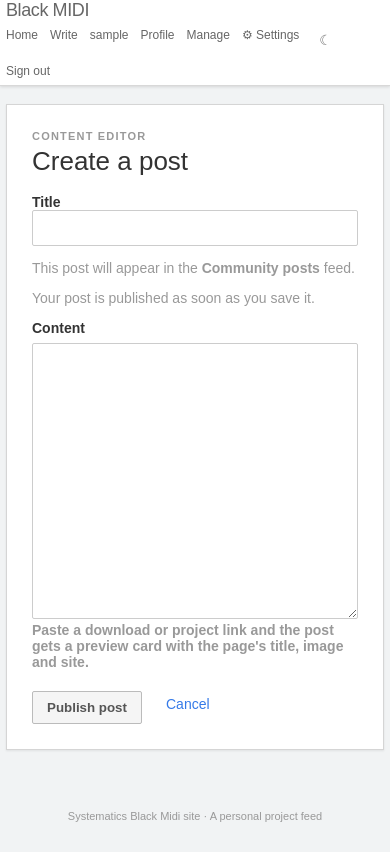
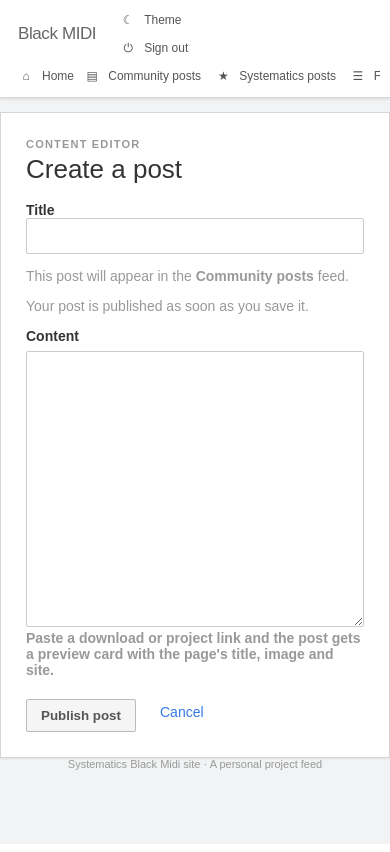
Before and after one commit to systematicmidis/systematics-website, a Flask app: page /admin/new in a window 390 px wide. Run offline with Flask 3, Linux system fonts and the light colour scheme; the visitor is signed in with stand-in values (Sample User, id 1); data comes from the database, SQL or seed files in the repository.

Commit message:
Give the site Google+'s rail, and fade pages in
Google+ kept every link in a rail against the left edge of the window, the stream
in one narrow column centred in the space left over, and nothing along the top.
That is now the shell: the rail carries what the top bar and the sidebar held
between them, it is window-height and sticky so it holds still while the stream
scrolls, and under 850px it becomes a two-row strip - brand and the theme and
sign-out buttons on one row, then every link as one strip that scrolls sideways
rather than wrapping into three rows. The old CSS hid the sidebar entirely below
850px, so a phone visitor never saw those links at all.

is-active is now worked out per link from the path and the query string instead
of being hard-coded on Home, which the two category feeds and the following
stream need.

A page change fades the stream in and lifts it 8px, with the first four items
staggered, so a navigation reads as the stream swapping in place. It is a CSS
animation rather than JavaScript, and prefers-reduced-motion turns it off.

Generated with Codebuff 🤖
Co-Authored-By: Codebuff <noreply@codebuff.com>

```diff
--- a/public/static/style.css
+++ b/public/static/style.css
@@ -34,63 +34,103 @@ img { max-width:100%; }
 a { color:#357ae8; text-decoration:none; }
 a:hover { text-decoration:underline; }
 
-.topbar {
-  height:54px;
-  background:#fff;
-  border-bottom:1px solid #d8d8d8;
-  box-shadow:0 1px 3px rgba(0,0,0,.12);
+/* The rail and the stream ---------------------------------------------------
+   Google+ kept every link in a rail against the left edge of the window, put the
+   stream in one narrow column centred in the space that was left, and had no top
+   bar at all. That is the shape here: `.app` is the rail plus the column that
+   holds the stream and the footer.
+
+   The rail is as tall as the window and sticks, so it holds still while the
+   stream scrolls past it, and only scrolls on its own if it is ever taller than
+   the window. Below 850px it lies along the top of the window instead - see the
+   breakpoint further down. */
+.app {
+  display:grid;
+  grid-template-columns:212px minmax(0, 1fr);
+  min-height:100vh;
+}
+.rail {
+  grid-column:1;
+  align-self:start;
   position:sticky;
   top:0;
-  z-index:20;
+  height:100vh;
+  overflow-y:auto;
+  display:flex;
+  flex-direction:column;
+  padding:10px 10px 20px 6px;
 }
-.topbar-inner {
-  width:min(1200px, calc(100% - 24px));
-  height:100%;
-  margin:auto;
-  display:flex;
-  align-items:center;
-  justify-content:space-between;
-}
-.brand {
+.rail-brand {
+  display:block;
+  padding:6px 12px 12px;
   color:#666;
-  font-size:20px;
+  font-size:19px;
   font-weight:400;
   letter-spacing:-.4px;
 }
-.topbar nav { display:flex; gap:18px; }
-.topbar nav a { color:#666; font-size:13px; }
-
-.page-shell {
-  width:min(1200px, calc(100% - 24px));
-  margin:18px auto 60px;
-  display:grid;
-  grid-template-columns:190px minmax(0, 600px) 1fr;
-  gap:20px;
+/* The two link groups. On a desktop they stack down the rail; on a phone this
+   wrapper is what turns them into one sideways-scrolling strip. */
+.rail-links { display:flex; flex-direction:column; }
+.rail-nav, .rail-group { display:flex; flex-direction:column; }
+.rail-group {
+  margin-top:12px;
+  padding-top:12px;
+  border-top:1px solid #d5d5d5;
 }
-.sidebar { padding-top:4px; }
-.side-link {
-  display:block;
+.rail-link {
+  display:flex;
+  align-items:center;
+  gap:9px;
+  width:100%;
   padding:9px 12px;
+  border:0;
+  border-radius:3px;
+  background:none;
   color:#555;
-  border-radius:3px;
+  font:inherit;
+  font-size:13px;
+  text-align:left;
+  cursor:pointer;
 }
-.side-link:hover { background:#e5e7e9; text-decoration:none; }
-.side-link.active {
-  background:#ddd;
-  color:#333;
-  font-weight:bold;
-}
-.sidebar-note {
-  margin:22px 10px 0;
-  padding-top:15px;
+.rail-link:hover { background:#e5e7e9; text-decoration:none; }
+.rail-link.is-active { background:#ddd; color:#333; font-weight:bold; }
+.rail-icon { flex:0 0 16px; display:inline-block; text-align:center; }
+.rail-theme { margin-top:4px; }
+.rail-foot { margin-top:auto; padding-top:14px; }
+.rail-note {
+  margin:14px 6px 0;
+  padding-top:14px;
   border-top:1px solid #d5d5d5;
   color:#777;
   font-size:12px;
   line-height:1.5;
 }
-.sidebar-note strong { color:#555; }
-.sidebar-note p { margin-top:5px; }
-.right-space { min-width:0; }
+.rail-note strong { color:#555; }
+.rail-note p { margin:5px 0 0; }
+
+/* The column: one narrow stream, centred in the space the rail leaves over, with
+   the footer pushed to the foot of the window on a short page. */
+.stream-col { grid-column:2; min-width:0; display:flex; flex-direction:column; }
+.feed { width:min(640px, 100%); margin:16px auto 0; min-width:0; }
+footer { margin-top:auto; }
+
+/* Page changes --------------------------------------------------------------
+   A page load fades the stream in and lifts it a few pixels, which is the feel
+   Google+ had when its stream swapped in place. Nothing depends on it: somebody
+   who has asked their system for reduced motion gets the page straight away
+   (see the opt-out at the foot of the file). The first few items stagger, so the
+   column arrives as a stream rather than as one block. */
+@keyframes stream-in {
+  from { opacity:0; transform:translateY(8px); }
+  to   { opacity:1; transform:translateY(0); }
+}
+.feed > * { animation:stream-in .24s cubic-bezier(.2,.7,.3,1) both; }
+.feed > *:nth-child(2) { animation-delay:36ms; }
+.feed > *:nth-child(3) { animation-delay:72ms; }
+.feed > *:nth-child(4) { animation-delay:108ms; }
+@media (prefers-reduced-motion: reduce) {
+  .feed > * { animation:none; }
+}
 
 .feed-header {
   background:#fff;
@@ -240,18 +280,64 @@ footer {
   padding:0 0 30px;
 }
 
-/* Anywhere the layout narrows, the column must be allowed to be narrower than
-   its content (minmax(0, 1fr), not 1fr). Plain ``1fr`` means ``minmax(auto,
-   1fr)``, and ``auto`` floors the track at its widest *unbreakable* item - one
-   pasted URL without a break opportunity turned the whole feed into a 6000px
-   wide page on a phone instead of wrapping. */
+/* Below this the rail lies along the top of the window rather than down the
+   side: the brand and the account buttons on one row, then every link as a
+   single strip that scrolls sideways rather than wrapping into several rows and
+   eating the top of the screen. The alternative - letting the links wrap - was
+   what the old top bar did, and it cost two or three rows on a phone.
+
+   The stream column still has to be allowed to be narrower than its content:
+   ``min-width:0`` here and ``minmax(0, 1fr)`` above are what stop one pasted URL
+   with no break opportunity stretching the whole page. */
 @media (max-width: 850px) {
-  .page-shell { grid-template-columns:minmax(0, 1fr); }
-  .sidebar, .right-space { display:none; }
-  .feed { width:min(600px, 100%); margin:auto; min-width:0; }
+  .app { display:block; }
+  .rail {
+    display:grid;
+    grid-template-columns:auto minmax(0, 1fr);
+    grid-template-areas:
+      "brand foot"
+      "links links";
+    align-items:center;
+    column-gap:8px;
+    height:auto;
+    overflow:visible;
+    background:#fff;
+    border-bottom:1px solid #d8d8d8;
+    box-shadow:0 1px 3px rgba(0,0,0,.12);
+    padding:6px 10px 7px;
+    z-index:20;
+  }
+  .rail-brand { grid-area:brand; padding:4px 0; white-space:nowrap; }
+  .rail-foot {
+    grid-area:foot;
+    flex-direction:row;
+    justify-content:flex-end;
+    margin:0;
+    padding:0;
+    border:0;
+  }
+  .rail-links {
+    grid-area:links;
+    flex-direction:row;
+    flex-wrap:nowrap;
+    overflow-x:auto;
+    gap:2px;
+  }
+  .rail-nav, .rail-group {
+    flex-direction:row;
+    flex-wrap:nowrap;
+    margin:0;
+    padding:0;
+    border:0;
+  }
+  .rail-group { margin-left:6px; padding-left:6px; border-left:1px solid #ddd; }
+  .rail-link { width:auto; white-space:nowrap; }
+  .rail-theme { margin-top:0; }
+  .rail-note { display:none; }
+  .stream-col { display:block; }
+  .feed { width:min(600px, 100%); margin:14px auto 0; }
 }
 @media (max-width: 500px) {
-  .page-shell, .topbar-inner { width:calc(100% - 12px); }
   .post-body { padding-left:15px; padding-right:15px; }
   .post-actions { gap:15px; padding-left:15px; padding-right:15px; }
   .comments { padding-left:15px; padding-right:15px; }
@@ -271,9 +357,9 @@ footer {
 /* Phones: a tighter header, room for the vote row, and no double indentation
    on long comment threads. */
 @media (max-width: 560px) {
-  .topbar nav { gap:12px; }
-  .topbar nav a { font-size:12px; }
-  .brand { font-size:18px; }
+  .rail-link { padding:7px 9px; font-size:12px; }
+  .rail-brand { font-size:17px; padding:6px 8px; }
+  .rail-icon { flex-basis:14px; }
   .tab { padding:8px 10px; font-size:12px; }
   .feed-header { padding:14px 15px; }
   .feed-header h1 { font-size:20px; }
@@ -323,12 +409,6 @@ small { color:#999; font-weight:normal; display:block; margin-top:4px; }
 .profile-comment { background:#fff; border:1px solid #ddd; border-top:0; padding:14px 18px; }
 .profile-comment p { margin:0 0 6px; white-space:pre-wrap; }
 .profile-comment span { color:#999; font-size:12px; }
-@media (max-width: 650px) {
-  .topbar-inner { flex-wrap:wrap; }
-  .topbar { height:auto; min-height:54px; }
-  .topbar nav { padding:7px 0; flex-wrap:wrap; }
-}
-
 .profile-bio {
   margin:10px 0 0;
   max-width:560px;
@@ -666,19 +746,13 @@ small { color:#999; font-weight:normal; display:block; margin-top:4px; }
 .owner-row-main small { color:var(--text-dim); }
 .owner-row-link { color:var(--link); font-size:12px; }
 
-/* The one-click theme button in the top bar: shows the theme it switches to. */
-.theme-quick {
-  border:1px solid transparent; background:transparent; color:var(--muted);
-  font:inherit; font-size:14px; line-height:1; padding:4px 7px; border-radius:3px;
-  cursor:pointer;
-}
-.theme-quick:hover { background:var(--surface-3); color:var(--text); }
-.theme-quick-light { display:none; }
-.theme-quick-dark { display:inline; }
-html[data-theme="dark"] .theme-quick-light { display:inline; }
-html[data-theme="dark"] .theme-quick-dark { display:none; }
-.nav-settings { white-space:nowrap; }
-.side-link-owner { color:var(--accent); }
+/* The rail's theme button: one icon, showing the theme it switches to. These
+   come after .rail-icon so the display rules here win over its inline-block. */
+.theme-icon-light { display:none; }
+.theme-icon-dark { display:inline-block; }
+html[data-theme="dark"] .theme-icon-light { display:inline-block; }
+html[data-theme="dark"] .theme-icon-dark { display:none; }
+.rail-link-owner { color:var(--accent); }
 
 @media (max-width: 620px) {
   .theme-switch { grid-template-columns:1fr; }
--- a/src/templates/base.html
+++ b/src/templates/base.html
@@ -26,51 +26,72 @@
   <script src="/static/theme.js" defer></script>
 </head>
 <body>
-<header class="topbar">
-  <div class="topbar-inner">
-    <a class="brand" href="{{ url_for('home') }}">Black MIDI</a>
-    <nav>
-      <a href="{{ url_for('home') }}">Home</a>
+{# Google+ kept every link in a rail against the left edge of the window and put
+   the stream in one narrow column centred in the space that was left, with
+   nothing along the top. This is that shape: one rail, one column, no top bar.
+   The rail carries what the old top bar and sidebar held between them.
+
+   ``is-active`` is worked out per link rather than hard-coded, so the rail says
+   where you actually are - a query string counts, which is what the two category
+   feeds and the following stream use. #}
+{% set on_home = request.path == url_for('home') and not request.args.get('category') and not request.args.get('feed') %}
+<div class="app">
+  <aside class="rail">
+    <a class="rail-brand" href="{{ url_for('home') }}">Black MIDI</a>
+    {# Two groups of links, stacked down the rail on a desktop and scrolling
+       sideways as one strip on a phone - see the 850px breakpoint. #}
+    <div class="rail-links">
+    <nav class="rail-nav">
+      <a class="rail-link{% if on_home %} is-active{% endif %}" href="{{ url_for('home') }}"><span class="rail-icon" aria-hidden="true">⌂</span>Home</a>
+      <a class="rail-link{% if request.args.get('category') == 'community' %} is-active{% endif %}" href="{{ url_for('home', category='community') }}"><span class="rail-icon" aria-hidden="true">▤</span>Community posts</a>
+      <a class="rail-link{% if request.args.get('category') == 'systematics' %} is-active{% endif %}" href="{{ url_for('home', category='systematics') }}"><span class="rail-icon" aria-hidden="true">★</span>Systematics posts</a>
       {% if current_user %}
-        <a href="{{ url_for('new_post') }}">Write</a>
-        <a href="{{ url_for('profile', username=current_user.username) }}">{{ current_user.display_name }}{% if is_owner %} <span class="owner-tag">owner</span>{% endif %}</a>
-        <a href="{{ url_for('profile_settings') }}">Profile</a>
+        <a class="rail-link{% if request.args.get('feed') == 'following' %} is-active{% endif %}" href="{{ url_for('home', feed='following') }}"><span class="rail-icon" aria-hidden="true">☰</span>Following stream</a>
+        <a class="rail-link{% if request.path == url_for('new_post') %} is-active{% endif %}" href="{{ url_for('new_post') }}"><span class="rail-icon" aria-hidden="true">✎</span>Write a post</a>
+      {% endif %}
+    </nav>
+
+    <div class="rail-group">
+      {% if current_user %}
+        <a class="rail-link{% if request.path == url_for('profile', username=current_user.username) %} is-active{% endif %}" href="{{ url_for('profile', username=current_user.username) }}"><span class="rail-icon" aria-hidden="true">●</span>{{ current_user.display_name }}{% if is_owner %} <span class="owner-tag">owner</span>{% endif %}</a>
+        <a class="rail-link{% if request.path == url_for('followers', username=current_user.username) %} is-active{% endif %}" href="{{ url_for('followers', username=current_user.username) }}"><span class="rail-icon" aria-hidden="true">◍</span>My followers</a>
+        <a class="rail-link{% if request.path == url_for('profile_settings') %} is-active{% endif %}" href="{{ url_for('profile_settings') }}"><span class="rail-icon" aria-hidden="true">✱</span>Edit profile</a>
       {% else %}
-        <a href="{{ url_for('login') }}">Sign in</a>
-        <a href="{{ url_for('register') }}">Join</a>
+        <a class="rail-link{% if request.path == url_for('login') %} is-active{% endif %}" href="{{ url_for('login') }}"><span class="rail-icon" aria-hidden="true">→</span>Sign in</a>
+        <a class="rail-link{% if request.path == url_for('register') %} is-active{% endif %}" href="{{ url_for('register') }}"><span class="rail-icon" aria-hidden="true">＋</span>Join</a>
       {% endif %}
-      {% if is_admin %}<a href="{{ url_for('admin') }}">Manage</a>{% else %}<a href="{{ url_for('admin_login') }}">Admin</a>{% endif %}
-      <a class="nav-settings" href="{{ url_for('settings') }}">⚙ Settings</a>
-      {# A one-click flip for people who just want to dim the page; the same
-         choice lives on the settings page, and both go through theme.js. #}
-      <button class="theme-quick" type="button" data-theme-toggle
+      <a class="rail-link{% if request.path == url_for('settings') %} is-active{% endif %}" href="{{ url_for('settings') }}"><span class="rail-icon" aria-hidden="true">⚙</span>Settings</a>
+      {% if is_owner %}
+        <a class="rail-link rail-link-owner" href="{{ url_for('settings') }}#owner"><span class="rail-icon" aria-hidden="true">◆</span>Owner tools</a>
+      {% endif %}
+      {% if is_admin %}
+        <a class="rail-link{% if request.path == url_for('admin') %} is-active{% endif %}" href="{{ url_for('admin') }}"><span class="rail-icon" aria-hidden="true">⚑</span>Manage site</a>
+      {% else %}
+        <a class="rail-link{% if request.path == url_for('admin_login') %} is-active{% endif %}" href="{{ url_for('admin_login') }}"><span class="rail-icon" aria-hidden="true">⚑</span>Admin</a>
+      {% endif %}
+    </div>
+    </div>
+
+    <div class="rail-foot">
+      {# One-click theme flip for people who just want to dim the page; the same
+         choice lives on the settings page, and both go through theme.js. The
+         icon is the theme it switches *to*. #}
+      <button class="rail-link rail-theme" type="button" data-theme-toggle
               title="Switch between light and dark" aria-label="Switch between light and dark">
-        <span class="theme-quick-light" aria-hidden="true">☀</span>
-        <span class="theme-quick-dark" aria-hidden="true">☾</span>
+        <span class="theme-icon-light rail-icon" aria-hidden="true">☀</span>
+        <span class="theme-icon-dark rail-icon" aria-hidden="true">☾</span>Theme
       </button>
-      {% if current_user %}<a href="{{ url_for('logout') }}">Sign out</a>{% endif %}
-    </nav>
-  </div>
-</header>
-<div class="page-shell">
-  <aside class="sidebar">
-    <a class="side-link active" href="{{ url_for('home') }}">⌂ &nbsp; Home</a>
-    <a class="side-link" href="{{ url_for('home', category='community') }}">▤ &nbsp; Community posts</a>
-    <a class="side-link" href="{{ url_for('home', category='systematics') }}">★ &nbsp; Systematics posts</a>
       {% if current_user %}
-      <a class="side-link" href="{{ url_for('home', feed='following') }}">☰ &nbsp; Following stream</a>
-      <a class="side-link" href="{{ url_for('profile', username=current_user.username) }}">● &nbsp; My profile</a>
-      <a class="side-link" href="{{ url_for('followers', username=current_user.username) }}">◍ &nbsp; My followers</a>
+        <a class="rail-link" href="{{ url_for('logout') }}"><span class="rail-icon" aria-hidden="true">⏻</span>Sign out</a>
       {% endif %}
-    <a class="side-link" href="{{ url_for('settings') }}">⚙ &nbsp; Settings</a>
-    {% if is_owner %}
-      <a class="side-link side-link-owner" href="{{ url_for('settings') }}#owner">◆ &nbsp; Owner tools</a>
-    {% endif %}
-    <div class="sidebar-note">
+      <div class="rail-note">
         <strong>Systematics Black Midi site</strong>
         <p>Projects, huge MIDI experiments, upcoming videos and progress updates.</p>
       </div>
+    </div>
   </aside>
+
+  <div class="stream-col">
     <main class="feed">
     {# A banned visitor is told what they can and cannot do on every page, rather
        than only discovering it when a button refuses them. #}
@@ -92,8 +113,8 @@
     {% endwith %}
     {% block content %}{% endblock %}
     </main>
-  <aside class="right-space"></aside>
+    <footer>Systematics Black Midi site · A personal project feed</footer>
   </div>
-<footer>Systematics Black Midi site · A personal project feed</footer>
+</div>
 </body>
 </html>
```
Also changed, not shown: other parts of public/static/style.css (+16 -11 lines), README.md. Lines whose indentation alone changed are shown as unchanged.
